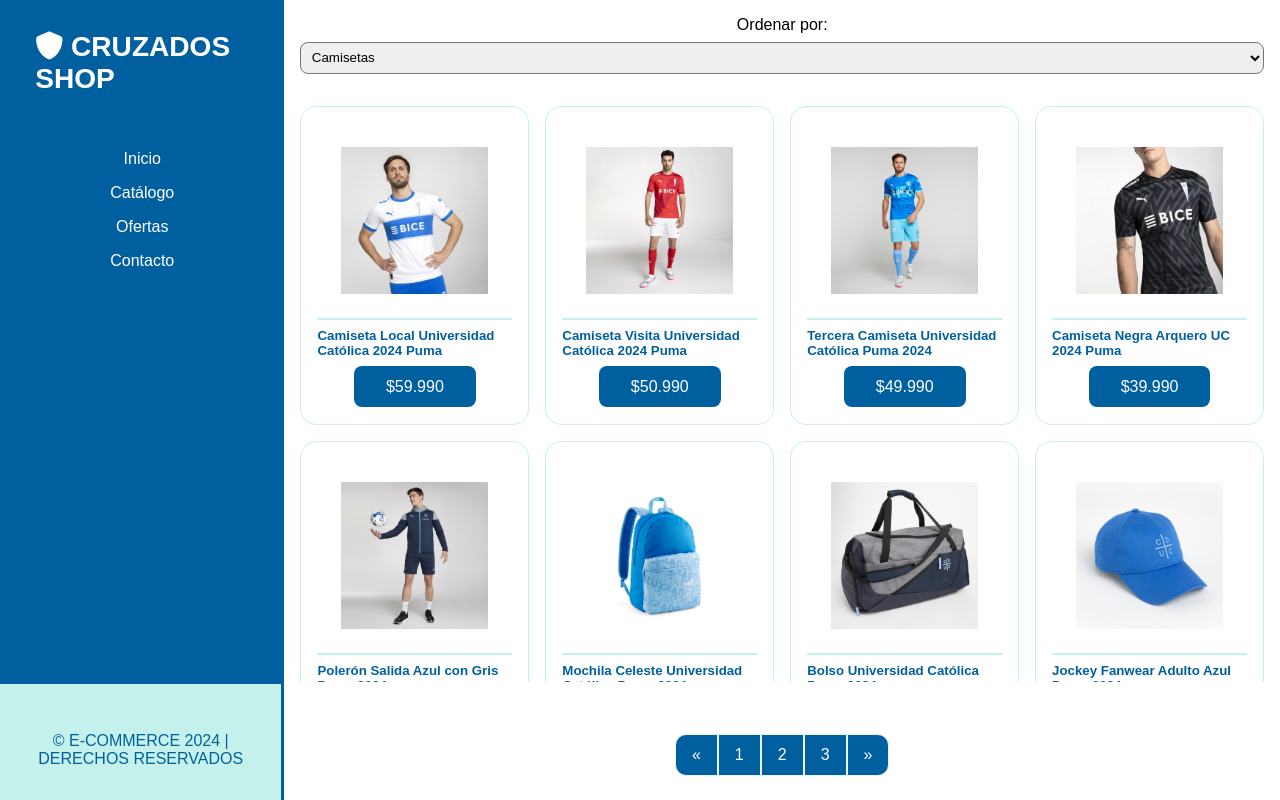
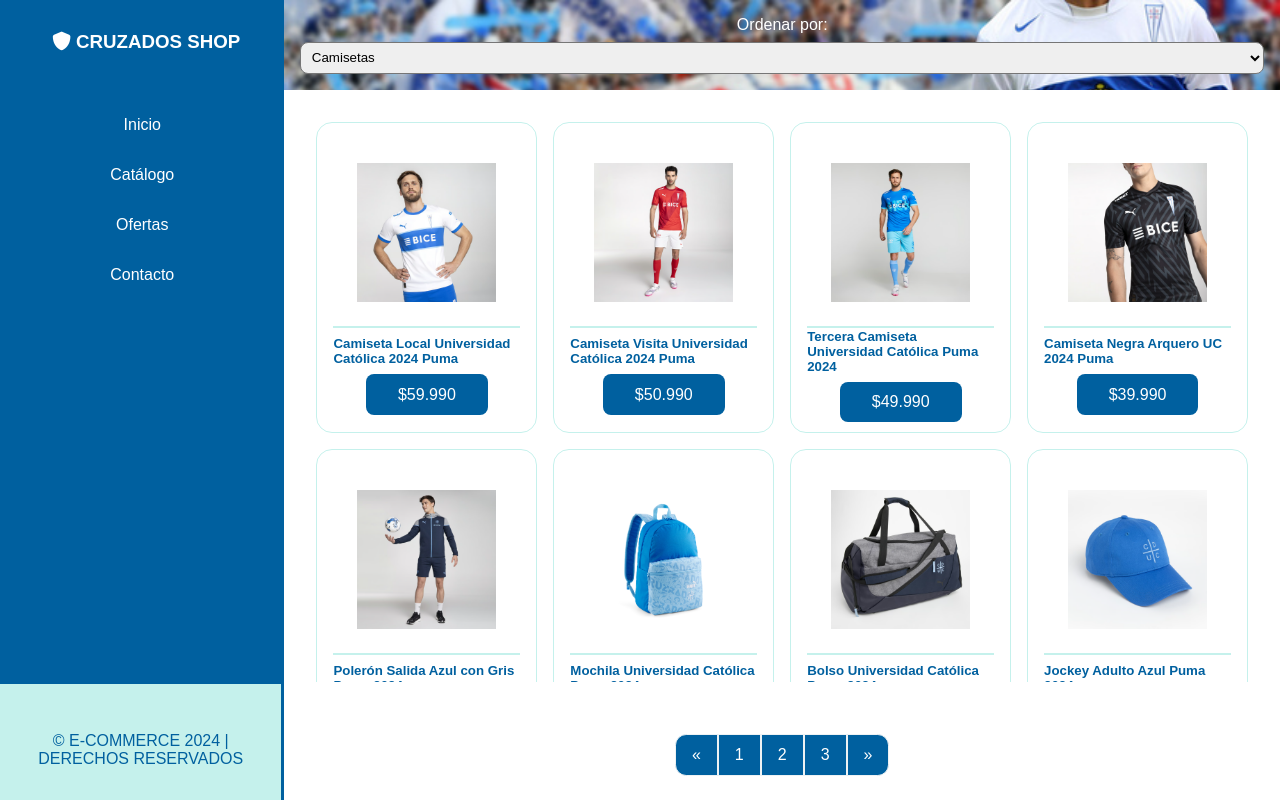
Before and after one commit to JoacoZun/Desafio3, a plain HTML site: page index.html in a window 1280 px wide. Drawn offline with Linux system fonts and the light colour scheme.

Commit message:
archivo final

```diff
--- a/assets/css/style.css
+++ b/assets/css/style.css
@@ -40,7 +40,7 @@
 .navbar-logo {
     color: var(--text);
     font-weight: 500;
-    font-size: 1.5rem;
+
     padding: 1rem;
 }
 
@@ -64,7 +64,7 @@
 
 .nav-link {
     display: block;
-    padding: 0.5rem;
+    padding: 0.7rem;
     color: var(--text);
 }
 
@@ -82,7 +82,10 @@
 
 .filter {
     grid-area: filter;
-    background-color: var(--text);
+    background: url(../img/preview_large.jpg);
+    background-repeat: no-repeat;
+    background-size: cover;
+    background-position: top;
     padding: 1rem;
     display: flex;
     flex-direction: column;
@@ -96,7 +99,9 @@
     border-radius: 0.5rem;
     margin-top: 0.5rem;
 }
-
+.tittle {
+    color: var(--text);
+}
 
 .main {
     grid-area: main;
@@ -112,6 +117,7 @@
     gap: 1rem;
     overflow-y: auto;
     height: calc(100vh - 25rem);
+    padding: 1rem;
 }
 
 .card {
@@ -240,6 +246,7 @@
 
     .nav-link {
         font-size: 0.8rem;
+        padding: 1rem;
     }
 
     .filter {
@@ -273,6 +280,7 @@
 
     .nav-link {
         font-size: 1rem;
+        padding: 1rem;
     }
 
     .navbar {
@@ -287,5 +295,6 @@
     .gallery {
         grid-template-columns: 1fr 1fr 1fr 1fr;
         height: calc(100vh - 14rem);
+        padding: 1rem;
     }
 }
--- a/index.html
+++ b/index.html
@@ -39,7 +39,7 @@
             </ul>
         </nav>
         <div class="filter">
-            <p>Ordenar por:</p>
+            <p class="tittle">Ordenar por:</p>
             <select class="filter-select txt-center">
                 <option value="recomendado" selected>Camisetas</option>
                 <option value="masvendido">Bolsos</option>
@@ -94,7 +94,7 @@
                     <img src="./assets/img/imagen6.jpeg" alt="Imagen 6" class="card-img">
                     <div class="card-divider"></div>
                     <div class="card-body">
-                        <h5>Mochila Celeste Universidad Católica Puma 2024
+                        <h5>Mochila Universidad Católica Puma 2024
                             </h5>
                         <a href="#" class="card-btn">$24.990</a>
                     </div>
@@ -111,15 +111,15 @@
                     <img src="./assets/img/imagen8.jpeg" alt="Imagen 8" class="card-img">
                     <div class="card-divider"></div>
                     <div class="card-body">
-                        <h5>Jockey Fanwear Adulto Azul Puma 2024</h5>
-                        <a href="#" class="card-btn">$19.990 CLP</a>
+                        <h5>Jockey Adulto Azul Puma 2024</h5>
+                        <a href="#" class="card-btn">$19.990</a>
                     </div>
                 </div>
                 <div class="card">
                     <img src="./assets/img/imagen9.jpeg" alt="Imagen 9" class="card-img">
                     <div class="card-divider"></div>
                     <div class="card-body">
-                        <h5>Banano Universidad Católica Puma 2024 </h5>
+                        <h5>Banano UC 2024 </h5>
                         <a href="#" class="card-btn">$19.990</a>
                     </div>
                 </div>
@@ -128,7 +128,7 @@
                         <div class="card-divider"></div>
                         <div class="card-body">
                             <h5>Mug térmico UC </h5>
-                            <a href="#" class="card-btn">$6.990 CLP</a>
+                            <a href="#" class="card-btn">$6.990</a>
                         </div>
                 </div>
             </main>
```
